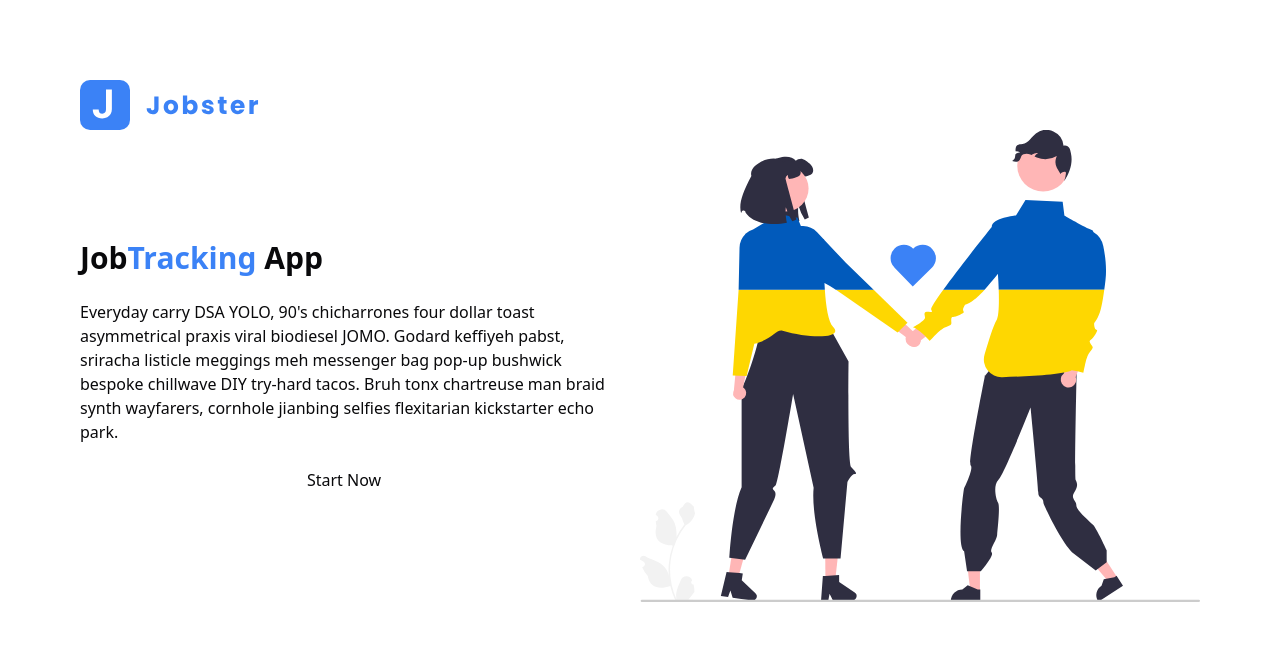
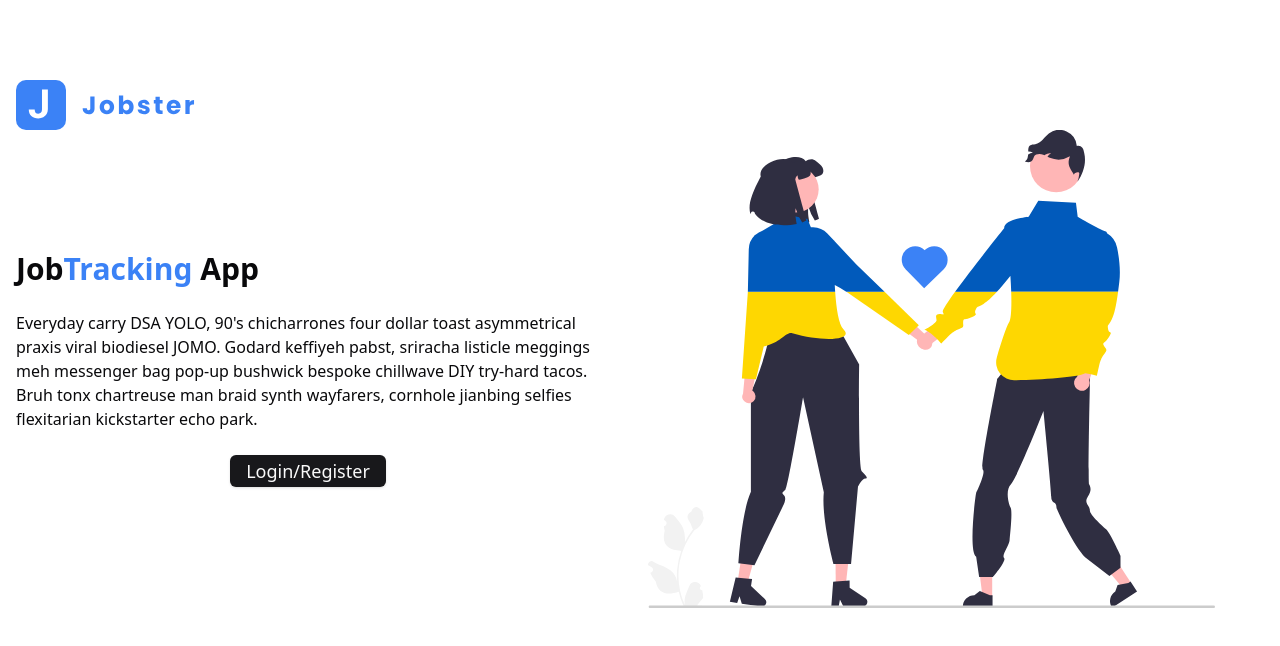
Before and after one commit to powiedl/25-jobster-typescript, a React (Vite) app: page /landing in a window 1280 px wide. Shown: the top 646 px of the page. Built offline with nearby package versions, Linux system fonts and the light colour scheme.

Commit message:
going with React Router 7 (as this seems to add the typescript support)

```diff
--- a/package.json
+++ b/package.json
@@ -11,12 +11,14 @@
     "test": "vitest"
   },
   "dependencies": {
+    "@radix-ui/react-slot": "^1.1.1",
     "@testing-library/user-event": "^14.5.2",
     "class-variance-authority": "^0.7.1",
     "clsx": "^2.1.1",
     "lucide-react": "^0.469.0",
     "react": "^18.3.1",
     "react-dom": "^18.3.1",
+    "react-router-dom": "^7.1.1",
     "tailwind-merge": "^2.6.0",
     "tailwindcss-animate": "^1.0.7",
     "testing-tutorial": "file:"
--- a/src/App.tsx
+++ b/src/App.tsx
@@ -1,7 +1,7 @@
-import Landing from './pages/landing';
+import { Landing, Error, Register, Dashboard } from './pages';
 function App() {
   return (
-    <div>
+    <div className='flex justify-center w-full'>
       <Landing />
     </div>
   );
--- /dev/null
+++ b/src/components/Logo.tsx
@@ -0,0 +1,6 @@
+import logo from '../assets/images/logo.svg';
+
+const Logo = ({ className = '' }: { className?: string }) => {
+  return <img src={logo} alt='logo' className={className} />;
+};
+export default Logo;
--- /dev/null
+++ b/src/components/index.tsx
@@ -0,0 +1 @@
+export { default as Logo } from './Logo';
--- /dev/null
+++ b/src/components/ui/button.tsx
@@ -0,0 +1,57 @@
+import * as React from "react"
+import { Slot } from "@radix-ui/react-slot"
+import { cva, type VariantProps } from "class-variance-authority"
+
+import { cn } from "@/lib/utils"
+
+const buttonVariants = cva(
+  "inline-flex items-center justify-center gap-2 whitespace-nowrap rounded-md text-sm font-medium transition-colors focus-visible:outline-none focus-visible:ring-1 focus-visible:ring-ring disabled:pointer-events-none disabled:opacity-50 [&_svg]:pointer-events-none [&_svg]:size-4 [&_svg]:shrink-0",
+  {
+    variants: {
+      variant: {
+        default:
+          "bg-primary text-primary-foreground shadow hover:bg-primary/90",
+        destructive:
+          "bg-destructive text-destructive-foreground shadow-sm hover:bg-destructive/90",
+        outline:
+          "border border-input bg-background shadow-sm hover:bg-accent hover:text-accent-foreground",
+        secondary:
+          "bg-secondary text-secondary-foreground shadow-sm hover:bg-secondary/80",
+        ghost: "hover:bg-accent hover:text-accent-foreground",
+        link: "text-primary underline-offset-4 hover:underline",
+      },
+      size: {
+        default: "h-9 px-4 py-2",
+        sm: "h-8 rounded-md px-3 text-xs",
+        lg: "h-10 rounded-md px-8",
+        icon: "h-9 w-9",
+      },
+    },
+    defaultVariants: {
+      variant: "default",
+      size: "default",
+    },
+  }
+)
+
+export interface ButtonProps
+  extends React.ButtonHTMLAttributes<HTMLButtonElement>,
+    VariantProps<typeof buttonVariants> {
+  asChild?: boolean
+}
+
+const Button = React.forwardRef<HTMLButtonElement, ButtonProps>(
+  ({ className, variant, size, asChild = false, ...props }, ref) => {
+    const Comp = asChild ? Slot : "button"
+    return (
+      <Comp
+        className={cn(buttonVariants({ variant, size, className }))}
+        ref={ref}
+        {...props}
+      />
+    )
+  }
+)
+Button.displayName = "Button"
+
+export { Button, buttonVariants }
--- /dev/null
+++ b/src/pages/dashboard.tsx
@@ -0,0 +1,4 @@
+const DashboardPage = () => {
+  return <div>DashboardPage</div>;
+};
+export default DashboardPage;
--- /dev/null
+++ b/src/pages/error.tsx
@@ -0,0 +1,4 @@
+const ErrorPage = () => {
+  return <div>ErrorPage</div>;
+};
+export default ErrorPage;
--- /dev/null
+++ b/src/pages/index.tsx
@@ -0,0 +1,4 @@
+export { default as Landing } from './landing';
+export { default as Register } from './register';
+export { default as Error } from './error';
+export { default as Dashboard } from './dashboard';
--- a/src/pages/landing.tsx
+++ b/src/pages/landing.tsx
@@ -1,12 +1,14 @@
-import logo from '../assets/images/logo.svg';
+import { Logo } from '@/components';
 import main from '../assets/images/main.svg';
+import { Button } from '@/components/ui/button';
+
 const Landing = () => {
   return (
-    <main className='m-4 sm:m-6 md:m-8 lg:m-12 xl:m-20'>
+    <main className='mx-4 my-4 sm:my-6 md:my-8 lg:my-12 xl:my-20 max-w-7xl'>
       <nav>
-        <img src={logo} alt='logo' />
+        <Logo />
       </nav>
-      <div className='container grid md:grid-cols-2 grid-cols-1'>
+      <div className='container grid md:grid-cols-2 grid-cols-1 gap-x-4'>
         <div className='flex flex-col gap-y-6 justify-center mr-8 my-12'>
           <h1 className='text-3xl font-semibold'>
             Job<span className='text-blue-500 font-bold'>Tracking</span> App
@@ -19,7 +21,9 @@
             wayfarers, cornhole jianbing selfies flexitarian kickstarter echo
             park.
           </p>
-          <button className='button'>Start Now</button>
+          <Button className='mx-auto w-fit text-lg px-4' size='sm'>
+            Login/Register
+          </Button>
         </div>
         <img className='hidden md:block' src={main} alt='main' />
       </div>
--- /dev/null
+++ b/src/pages/register.tsx
@@ -0,0 +1,4 @@
+const RegisterPage = () => {
+  return <div>RegisterPage</div>;
+};
+export default RegisterPage;
```
Also changed, not shown: 2 other files (tests, documents, lock files or other folders).
